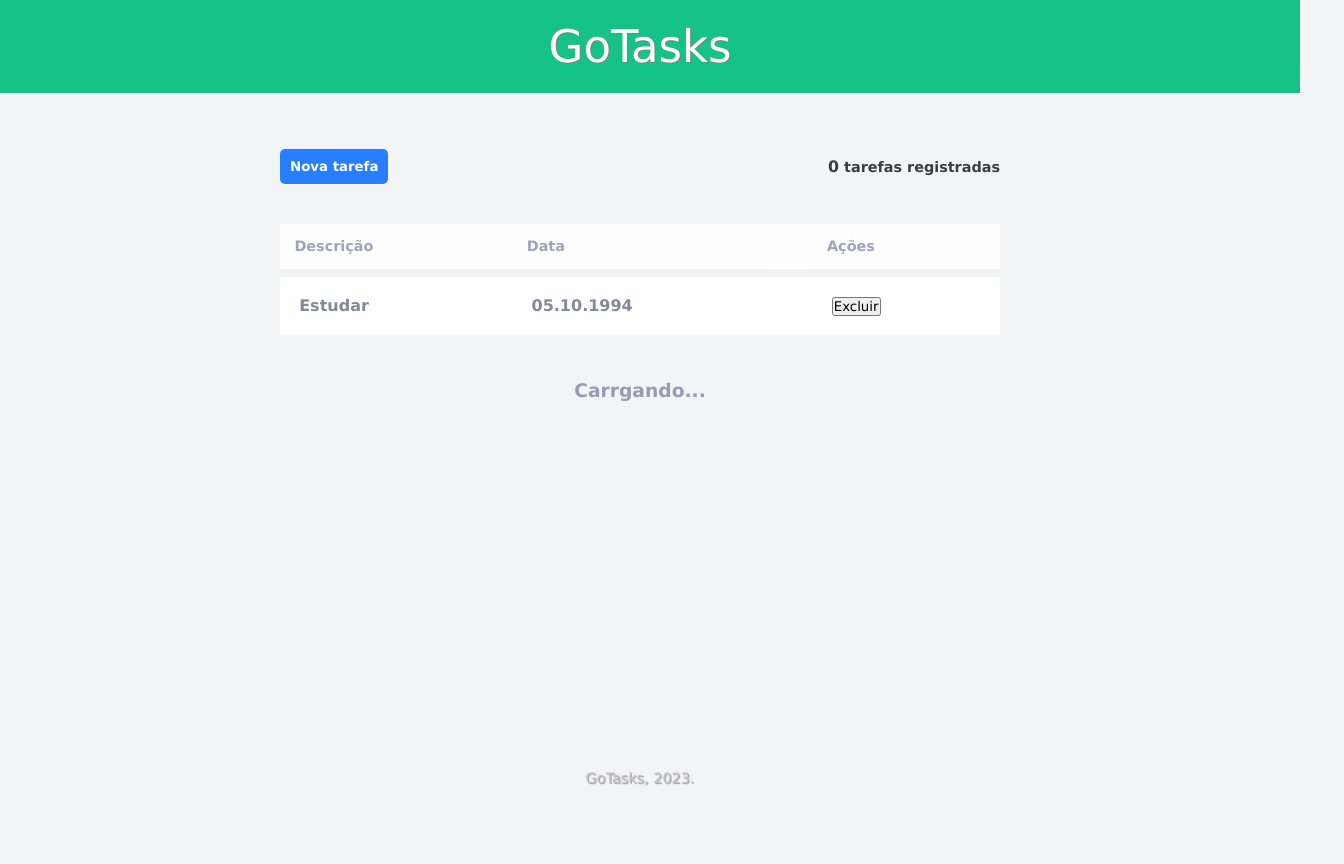
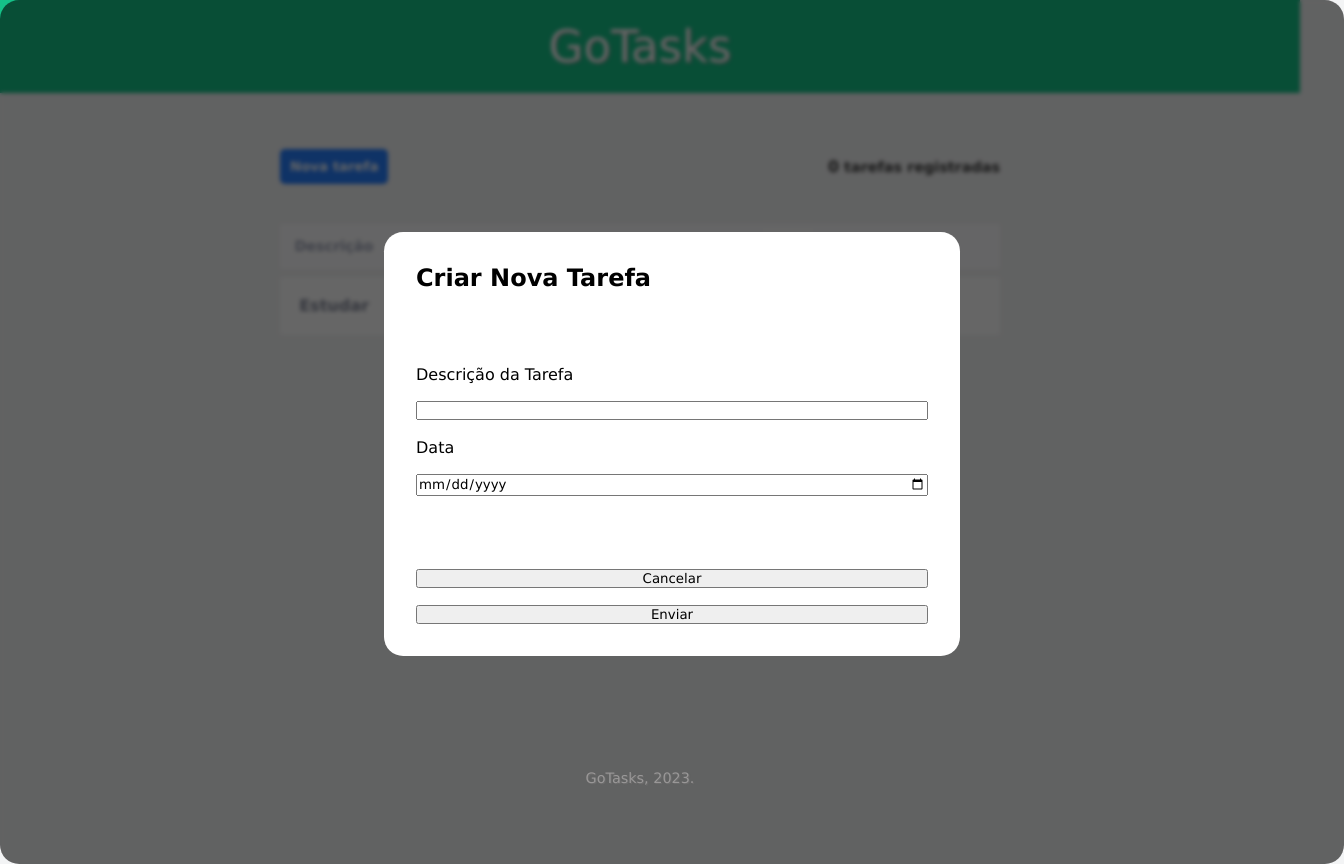
Before and after one commit to diegoalvares/GoTask, a plain HTML site: page index.html in a window 1280 px wide. Shown: the whole page, 1344 px wide, since content can reach past the window. Before the commit the page ends 800 px from the top, so only its background shows below. Drawn offline with Linux system fonts and the light colour scheme.

Commit message:
começando a criar o card

```diff
--- a/index.html
+++ b/index.html
@@ -6,6 +6,7 @@
     <link rel="stylesheet" href="reset.css">
     <link rel="stylesheet" href="header.css">
     <link rel="stylesheet" href="main.css">
+    <link rel="stylesheet" href="modal.css">
     <link rel="stylesheet" href="footer.css">
     <title>GoTasks</title>
 </head>
@@ -37,6 +38,21 @@
 
             </tbody>
     </table>
+
+    <div id="modal">
+        <form>
+            <h2>Criar Nova Tarefa</h2><br><br>
+            <label for="descricao">Descrição da Tarefa</label>
+            <input type="text" id="descricao">
+            <label for="data">Data</label>
+            <input type="date" id="data"><br><br>
+
+            <button id="cancelar">Cancelar</button>
+            <button id="enviar">Enviar</button>
+        </form>
+
+    </div>
+
     <h3 id="loading-message">Carrgando...</h3>
 
     </main>
--- a/main.css
+++ b/main.css
@@ -18,6 +18,7 @@
     border-radius: 5px;
     font-weight: 700;
     border: none;
+    cursor: pointer;
 }
 
 .main-header .btn-new-task:hover{
--- /dev/null
+++ b/modal.css
@@ -0,0 +1,33 @@
+#modal{
+    width: 100%;
+    height: 100vh;
+    border-radius: 1.2em;
+    padding: 2em;
+    top: 0;
+    left: 0;
+    display: flex;
+    align-items: center;
+    flex-direction: column;
+    position: absolute;
+    justify-content: space-between;
+    background: rgba(0, 0, 0, 0.6);
+    backdrop-filter: blur(2px);
+}
+
+form{
+    background-color: white;
+    width: 100%;
+    max-width: 40vw;
+    height: 100%;
+    max-height: 45vh;
+    margin-top: 200px;
+    display: flex;
+    flex-direction: column;
+    justify-content: space-between;
+    border-radius: 1.2em;
+    padding: 2em;
+}
+
+form>button{
+
+}
```
